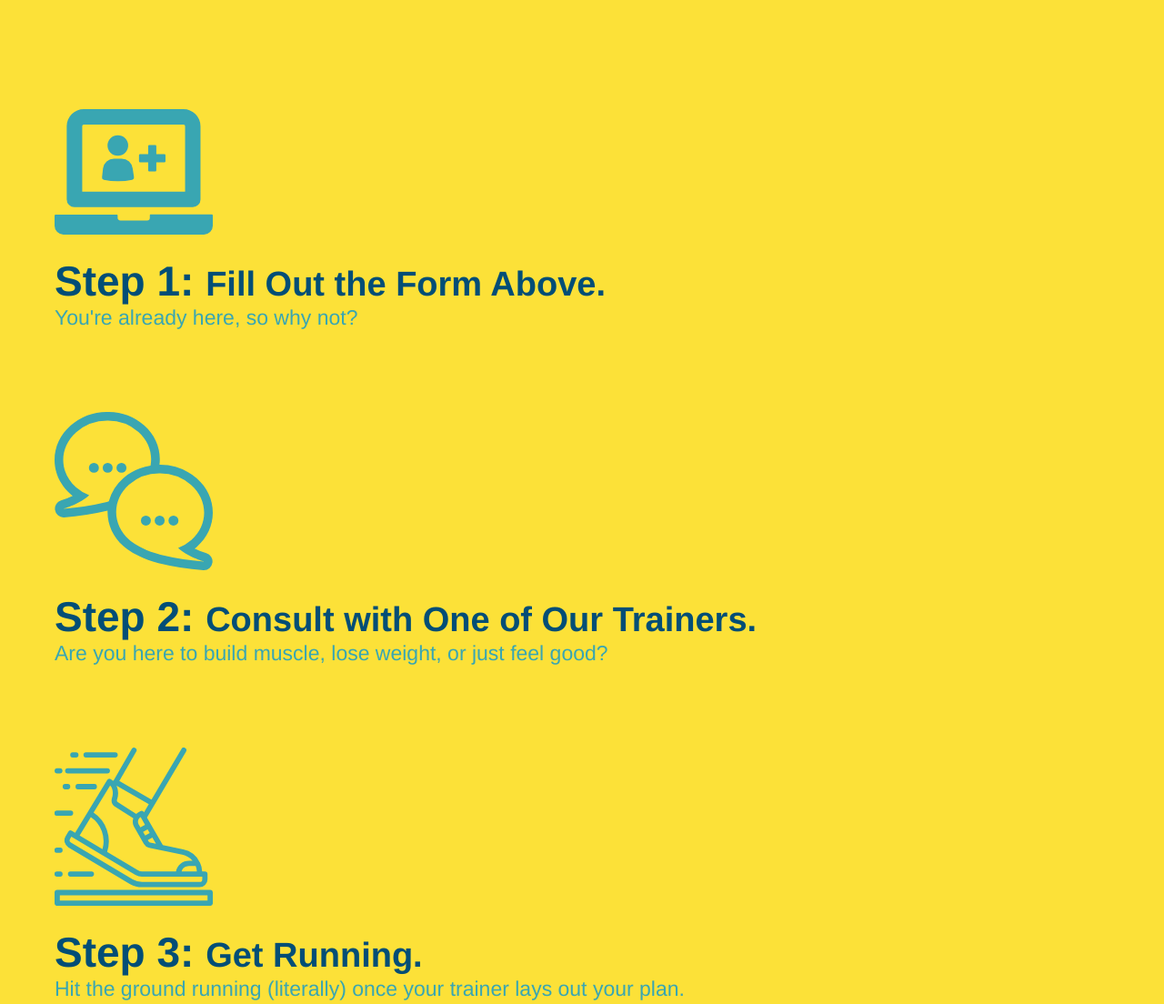
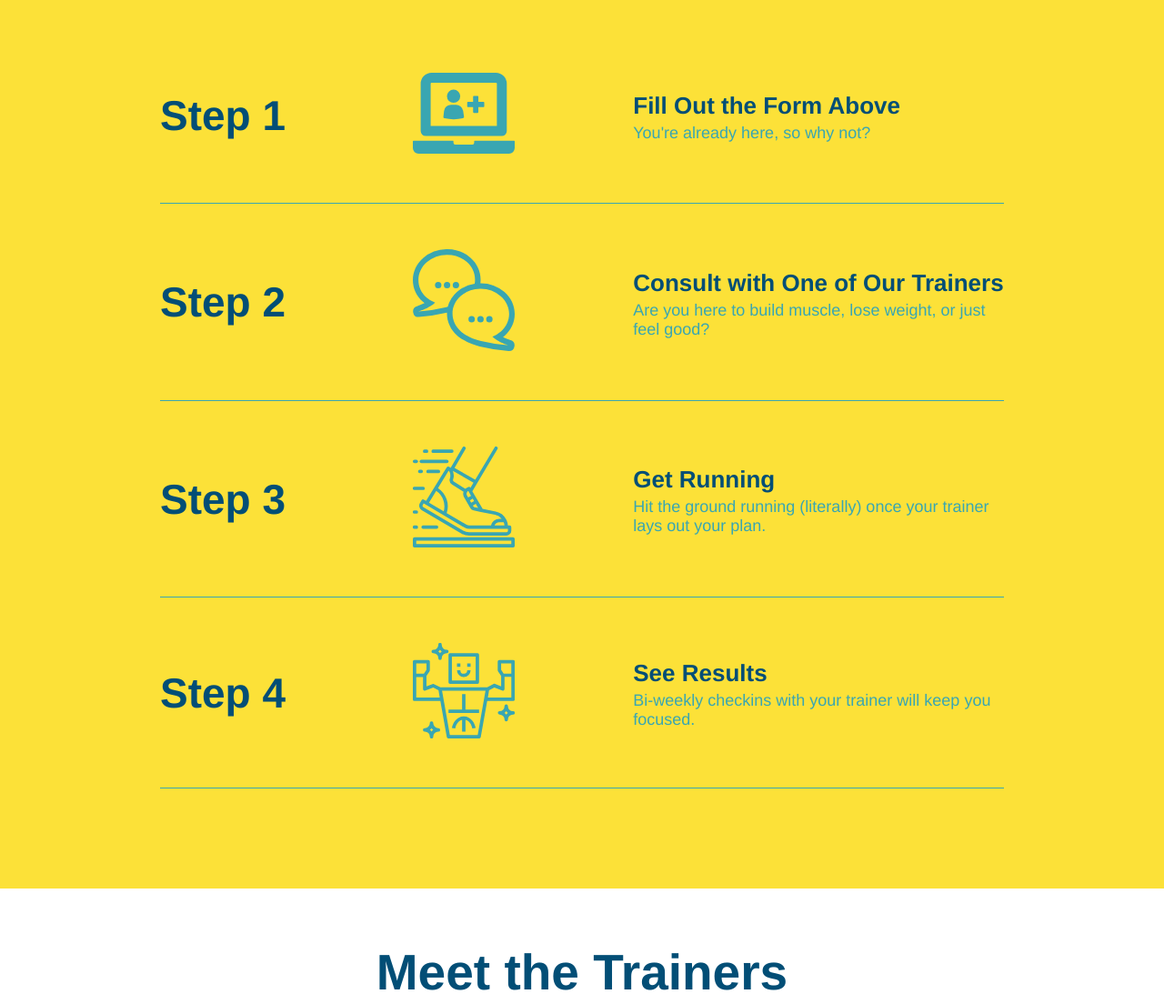
Before and after one commit to tarrantrl/run-buddy, a plain HTML site: page index.html in a window 1280 px wide. Shown: the part 1260-2364 px from the top of the page at 91% size. Drawn offline with Linux system fonts and the light colour scheme.

Commit message:
add flexbox to steps

```diff
--- a/assets/css/style.css
+++ b/assets/css/style.css
@@ -196,33 +196,55 @@ fixed: out of natural flow, offset from viewport and not affected by scrolling *
     background: #fce138;
 }
 
-.steps div {
-    margin-bottom: 80px;
+.step {
+    margin: 50px auto;
+    padding-bottom: 50px;
+    width: 80%;
+    border-bottom: 1px solid #39a6b2;
+    display: flex;
+    flex-wrap: wrap;
+    align-items: center;
+    justify-content: space-between;
 }
 
-.steps img{
-    width: 15%;
-    margin: 10px 0;
+.step h3 {
+    color: #024e76;
+    font-size: 46px;
+    flex: 1 30%;
 }
 
-.steps h3 {
-    color: #024e76;
-    font-size: 46px;
-    margin-top: 10px;
+.step-info {
+    display: flex;
+    flex-wrap: wrap;
+    align-items: center;
+    flex: 2 70%;
 }
 
-.steps p {
-    color: #39a6b2;
-    font-size: 23px;
+.step-img {
+    flex: 1 12%;
+    margin-right: 20%;
 }
 
-.steps span{
-    font-size: 38px;
+.step-img img {
+    max-width: 100%;
+}
+
+.step-text {
+    flex: 12;
+}
+
+.step-text p {
+    color: #39a6b2;
+    font-size: 18px;
+}
+
+.step-text h4 {
+    font-size: 26px;
+    line-height: 1.5;
+    color: #024e76;
 }
 
 /* Trainer styles */
-.trainers {
-}
 
 .trainer {
     width: 900px;
--- a/index.html
+++ b/index.html
@@ -83,25 +83,59 @@
             <div class="flex-row">
                 <h2 class="section-title secondary-border">What You Do</h2>
             </div>
-            <div>
+            <!--Step 1-->
+            <div class="step">
+                <h3>Step 1</h3>
+                <div class="step-info">
+                    <div class="step-img">
                         <img src="./assets/images/step-1.svg" alt=""/>
-                <h3>Step 1: <span>Fill Out the Form Above.</span></h3>
-                <p>You're already here, so why not?</p>
                     </div>
-            <div>
+                    <div class="step-text">
+                        <h4>Fill Out the Form Above</h4>
+                        <p>
+                            You're already here, so why not?
+                        </p>
+                    </div>
+                </div>
+            </div>
+            <!--Step 2-->
+            <div class="step">
+                <h3>Step 2</h3>
+                <div class="step-info">
+                    <div class="step-img">
                         <img src="./assets/images/step-2.svg" alt=""/>
-                <h3>Step 2: <span>Consult with One of Our Trainers.</span></h3>
+                    </div>
+                    <div class="step-text">
+                        <h4>Consult with One of Our Trainers</h4>
                         <p>Are you here to build muscle, lose weight, or just feel good?</p>
                     </div>
-            <div>
+                </div>
+            </div>
+            <!--Step 3-->
+            <div class="step">
+                <h3>Step 3</h3>
+                <div class="step-info">
+                    <div class="step-img">
                         <img src="./assets/images/step-3.svg" alt=""/>
-                <h3>Step 3: <span>Get Running.</span></h3>
+                    </div>
+                    <div class="step-text">
+                        <h4>Get Running</h4>
                         <p>Hit the ground running (literally) once your trainer lays out your plan.</p>
                     </div>
-            <div>
+                </div>
+            </div>
+            <!--Step 4-->
+            <div class="step">
+                <h3>Step 4</h3>
+                <div class="step-info">
+                    <div class="step-img">
                         <img src="./assets/images/step-4.svg" alt=""/>
-                <h3>Step 4: <span>See Results.</span></h3>
+                    </div>
+                    <div class="step-text">
+                        <h4>See Results</h4>
                         <p>Bi-weekly checkins with your trainer will keep you focused.</p>
+                    </div>
+                </div>
             </div>
         </section>
 
```
Lines whose indentation alone changed are shown as unchanged.
